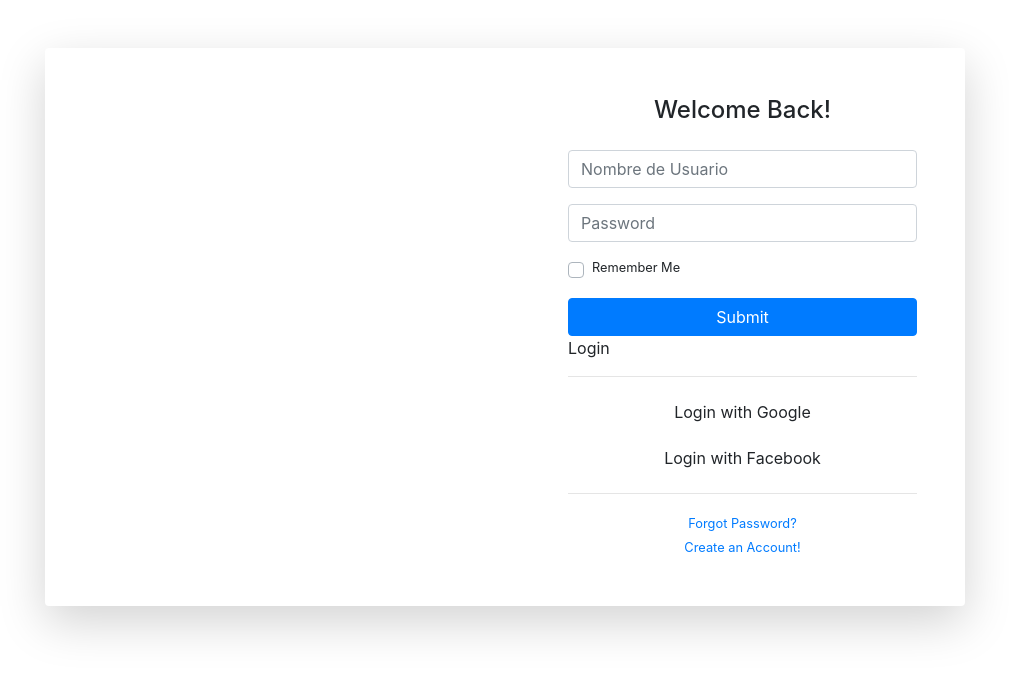
After one commit to borisfavio/Tienda_PHP_MVC, a PHP site: page /vista/login.php in a window 1280 px wide. The commit adds this page. Shown: the top 674 px of the page, without its empty margins (135-1144 px from the left). Run offline with PHP 8.4, Linux system fonts and the light colour scheme.

Commit message:
clae jueves

```diff
--- /dev/null
+++ b/index.php
@@ -0,0 +1,3 @@
+<?php
+header("Location: controlador/control.php");
+?>
--- /dev/null
+++ b/vista/login.php
@@ -0,0 +1,92 @@
+<!DOCTYPE html>
+<html lang="en">
+<head>
+    <meta charset="UTF-8">
+    <meta http-equiv="X-UA-Compatible" content="IE=edge">
+    <meta name="viewport" content="width=device-width, initial-scale=1.0">
+    <title>Login</title>
+    <link rel="stylesheet" href="../css/bootstrap.min.css">
+</head>
+<body>
+
+
+<div class="container">
+
+<!-- Outer Row -->
+<div class="row justify-content-center">
+
+    <div class="col-xl-10 col-lg-12 col-md-9">
+
+        <div class="card o-hidden border-0 shadow-lg my-5">
+            <div class="card-body p-0">
+                <!-- Nested Row within Card Body -->
+                <div class="row">
+                    <div class="col-lg-6 d-none d-lg-block bg-login-image"></div>
+                    <div class="col-lg-6">
+                        <div class="p-5">
+                            <div class="text-center">
+                                <h1 class="h4 text-gray-900 mb-4">Welcome Back!</h1>
+                            </div>
+                            <div class="bg-danger" style="border-radius:15px; color: white; margin:25px;">
+                                <?php
+                                    if (isset($_GET['error'])) {
+                                        $e=$_GET['error'];
+                                        if ($e==1) {
+                                            echo "Usuario o Contraseña incorrectos!!";
+                                        }
+                                        if($e==2){
+                                            echo "Debe ingresar un usuario o contraseñ validos!!";
+                                        }
+                                    }
+                                ?>
+                            </div>
+                            <form class="user"  method="post">
+                                <div class="form-group">
+                                    <input type="text" class="form-control form-control-user"
+                                        name="usuario" aria-describedby="emailHelp"
+                                        placeholder="Nombre de Usuario">
+                                </div>
+                                <div class="form-group">
+                                    <input type="password" class="form-control form-control-user"
+                                        name="password" placeholder="Password">
+                                </div>
+                                <div class="form-group">
+                                    <div class="custom-control custom-checkbox small">
+                                        <input type="checkbox" class="custom-control-input" id="customCheck">
+                                        <label class="custom-control-label" for="customCheck">Remember
+                                            Me</label>
+                                    </div>
+                                </div>
+                                <input name="ingresar" type="submit" class="btn btn-primary btn-user btn-block">
+                                    Login
+                                </input>
+                                <hr>
+                                <a href="index.html" class="btn btn-google btn-user btn-block">
+                                    <i class="fab fa-google fa-fw"></i> Login with Google
+                                </a>
+                                <a href="index.html" class="btn btn-facebook btn-user btn-block">
+                                    <i class="fab fa-facebook-f fa-fw"></i> Login with Facebook
+                                </a>
+                            </form>
+                            <hr>
+                            <div class="text-center">
+                                <a class="small" href="forgot-password.html">Forgot Password?</a>
+                            </div>
+                            <div class="text-center">
+                                <a class="small" href="register.html">Create an Account!</a>
+                            </div>
+                        </div>
+                    </div>
+                </div>
+            </div>
+        </div>
+
+    </div>
+
+</div>
+
+</div>
+
+
+</body>
+</html>
```
Also changed, not shown: controlador/control.php (added, +66 -0 lines), modelo/clienteClase.php (+7 -0 lines), modelo/usuarioClase.php (added, +62 -0 lines), vista/index1.html (renamed from index.html).
